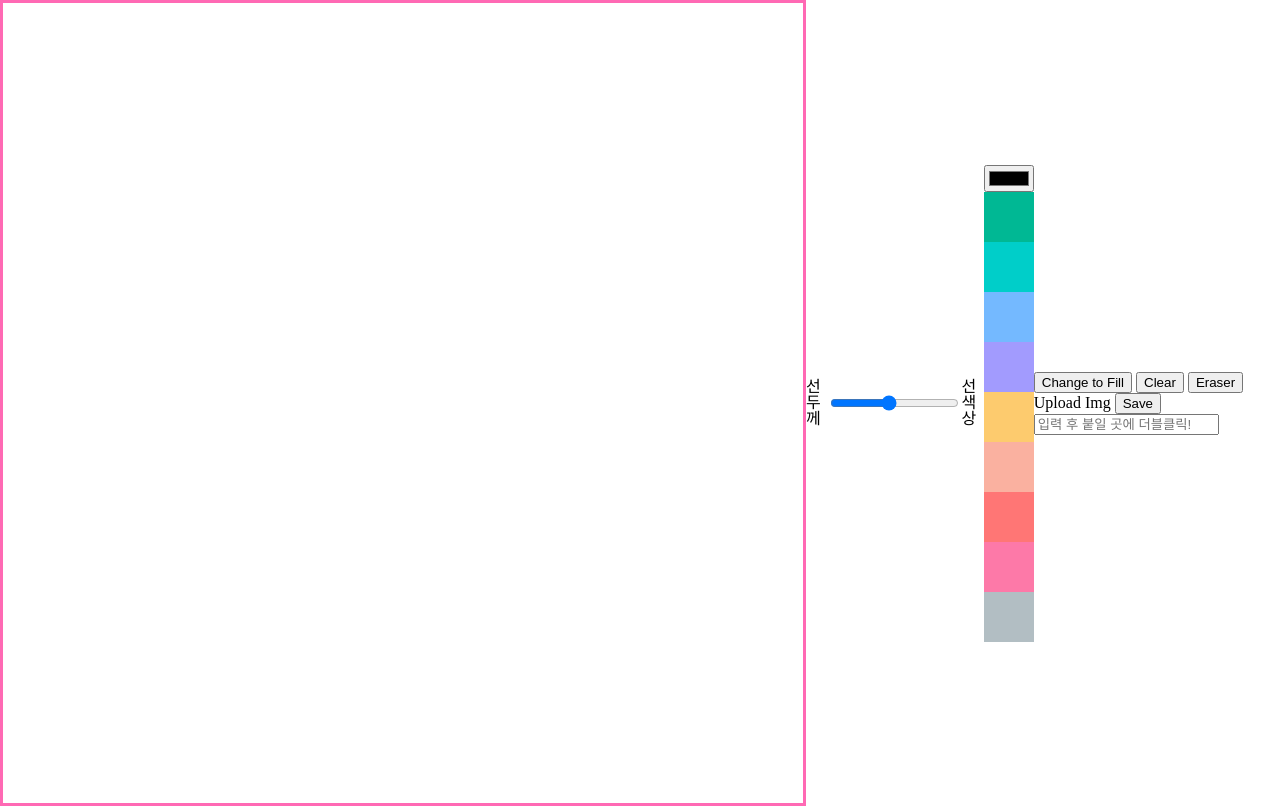
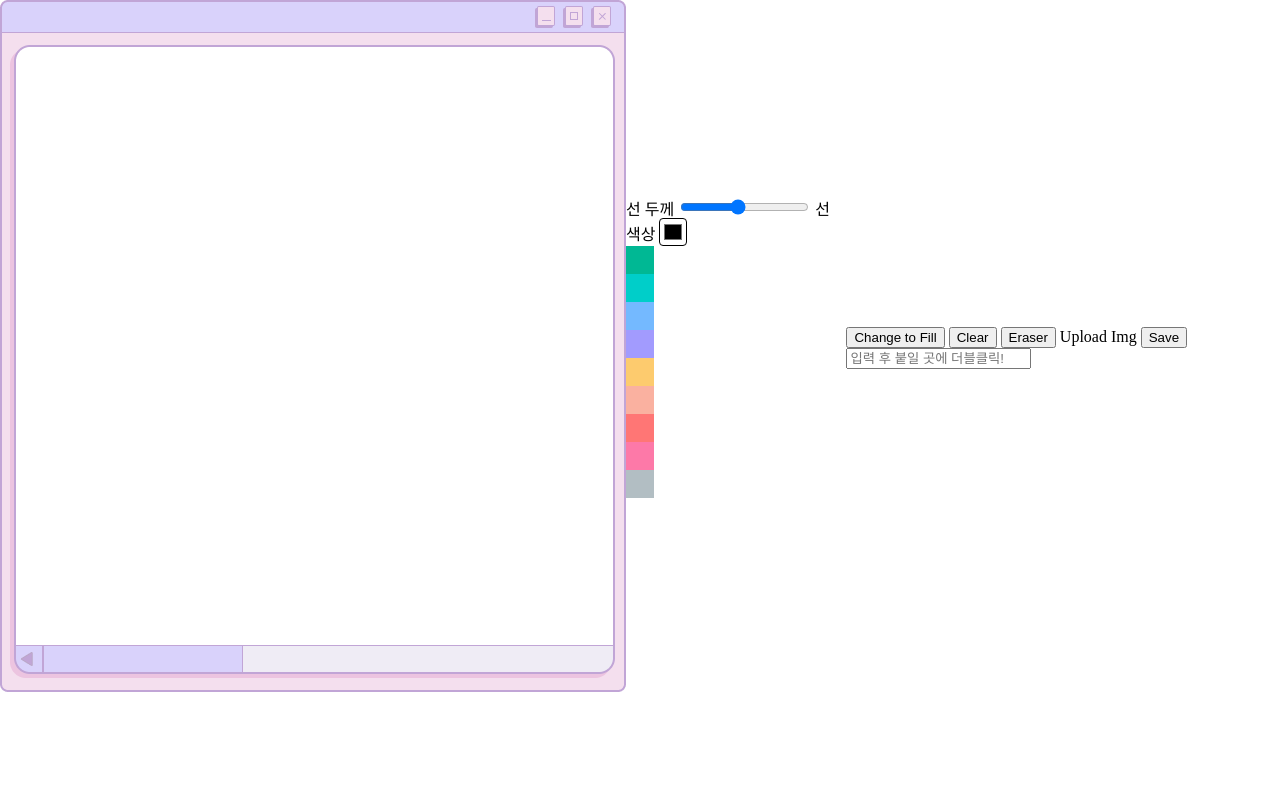
Before and after one commit to Chaam2/Canvas-Painter-App-JS, a plain HTML site: page index.html in a window 1280 px wide. Drawn offline with Linux system fonts and the light colour scheme.

Commit message:
Style : add canvas frame

```diff
--- a/app.js
+++ b/app.js
@@ -1,8 +1,8 @@
 //캔버스 기본 셋팅
 const canvas = document.querySelector('canvas')
 const ctx = canvas.getContext('2d') //붓(brush)
-canvas.width=800
-canvas.height=800
+canvas.width=600
+canvas.height=600
 
 //선 두께 변경하기
 const lineWidth = document.querySelector('#line-width')
--- a/index.html
+++ b/index.html
@@ -7,11 +7,14 @@
     <title>Meme Maker</title>
   </head>
   <br>
-    <canvas></canvas>
+    <div class="canvas-frame">
+      <img src="imgs/Canvas frame.png"  ondragstart='return false'>
+      <canvas></canvas>
+    </div>
+    <div class="color-pick">
     선 두께
     <input id="line-width" type="range" min="1" max="10" value="5" />
     선 색상
-    <div class="color-pick">
       <input id="color-picker" type="color" />
       <div class="palette" style="background-color: #00b894;" data-color="#00b894"></div>
       <div class="palette" style="background-color: #00cec9;" data-color="#00cec9"></div>
@@ -23,7 +26,7 @@
       <div class="palette" style="background-color: #fd79a8;" data-color="#fd79a8"></div>
       <div class="palette" style="background-color: #b2bec3;" data-color="#b2bec3"></div>
     </div>
-    <div>
+    <div class="buttons">
       <button id="mode-btn">Change to Fill</button>
       <button id="clear-btn">Clear</button>
       <button id="erase-btn">Eraser</button>
--- a/styles.css
+++ b/styles.css
@@ -1,9 +1,18 @@
 @import "reset.css";
 
+.canvas-frame{
+  position: relative;
+  user-select: none;
+}
+
 canvas{
-  width: 800px;
-  height: 800px;
-  border: 3px solid hotpink;
+  position: absolute;
+  left: 12px;
+  top: 44px;
+  margin: 0 auto;
+  width: 600px;
+  height: 600px;
+  border-radius: 16px;
 }
 
 body{
@@ -14,10 +23,27 @@ body{
 }
 
 .palette{
-  width: 50px;
-  height: 50px;
+  width: 28px;
+  height: 28px;
 }
 
 #image-file{
   display: none;
 }
+
+/* .buttons{
+  display: none;
+}
+.color-pick{
+  display: none;
+} */
+
+#color-picker{
+background-color: white;
+border-radius: 4px;
+width: 28px;
+height: 28px;
+}
+#color-picker:hover{
+background-color: grey;
+}
```
Also changed, not shown: imgs/Canvas frame.png (added).
